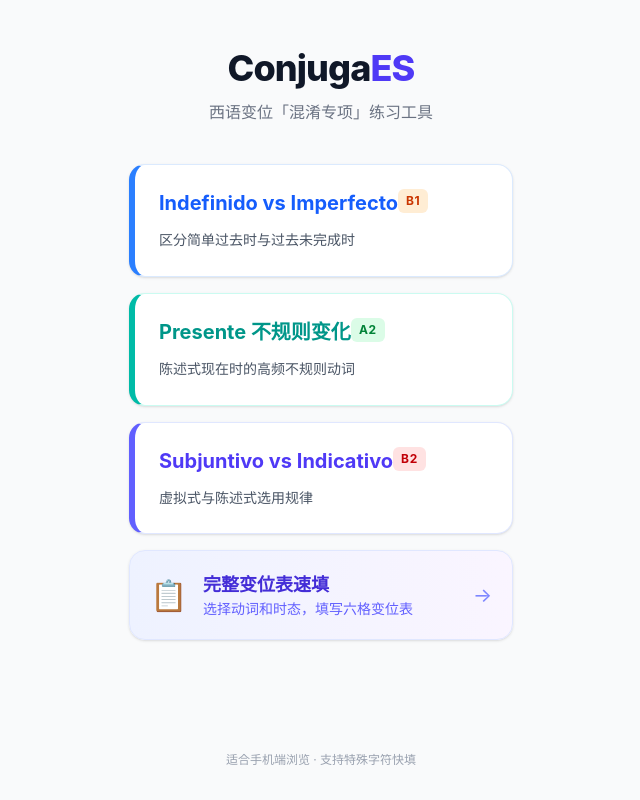
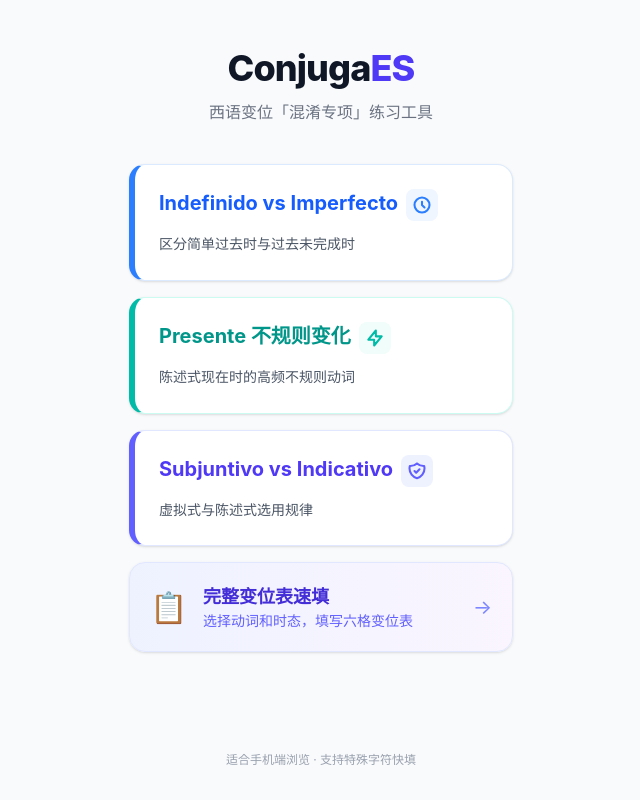
Before and after one commit to Oozaole/conjuja, a React (Vite) app: page / in a window 1280 px wide. Shown: the whole page, without its empty margins (319-959 px from the left). Built offline with nearby package versions, Linux system fonts and the light colour scheme.

Commit message:
feat: replace training pack difficulty badges with thematic SVGs

```diff
--- a/src/components/HomeScreen.jsx
+++ b/src/components/HomeScreen.jsx
@@ -7,11 +7,26 @@ const themeStyles = {
   indigo: { title: 'text-indigo-600', bg: 'bg-white', border: 'border-indigo-100', leftBar: 'border-l-indigo-500' }
 };
 
-const diffBadgeColor = {
-  'A1': 'bg-green-100 text-green-700',
-  'A2': 'bg-green-100 text-green-700',
-  'B1': 'bg-orange-100 text-orange-700',
-  'B2': 'bg-red-100 text-red-700'
+const PackIcon = ({ theme }) => {
+  if (theme === 'blue') {
+    return (
+      <div className="p-1.5 bg-blue-50 text-blue-500 rounded-lg shrink-0">
+        <svg className="w-5 h-5" fill="none" stroke="currentColor" viewBox="0 0 24 24"><path strokeLinecap="round" strokeLinejoin="round" strokeWidth={2.5} d="M12 8v4l3 3m6-3a9 9 0 11-18 0 9 9 0 0118 0z" /></svg>
+      </div>
+    );
+  }
+  if (theme === 'teal') {
+    return (
+      <div className="p-1.5 bg-teal-50 text-teal-500 rounded-lg shrink-0">
+        <svg className="w-5 h-5" fill="none" stroke="currentColor" viewBox="0 0 24 24"><path strokeLinecap="round" strokeLinejoin="round" strokeWidth={2.5} d="M13 10V3L4 14h7v7l9-11h-7z" /></svg>
+      </div>
+    );
+  }
+  return (
+    <div className="p-1.5 bg-indigo-50 text-indigo-500 rounded-lg shrink-0">
+      <svg className="w-5 h-5" fill="none" stroke="currentColor" viewBox="0 0 24 24"><path strokeLinecap="round" strokeLinejoin="round" strokeWidth={2.5} d="M9 12l2 2 4-4m5.618-4.016A11.955 11.955 0 0112 2.944a11.955 11.955 0 01-8.618 3.04A12.02 12.02 0 003 9c0 5.591 3.824 10.29 9 11.622 5.176-1.332 9-6.03 9-11.622 0-1.042-.133-2.052-.382-3.016z" /></svg>
+    </div>
+  );
 };
 
 const HomeScreen = ({ onSelectPack, onOpenTable }) => {
@@ -35,10 +50,8 @@ const HomeScreen = ({ onSelectPack, onOpenTable }) => {
               className={`w-full text-left ${theme.bg} p-6 rounded-2xl shadow-sm border border-l-[6px] ${theme.border} ${theme.leftBar} hover:shadow-md transition-all active:scale-[0.98] transform flex flex-col gap-2 relative overflow-hidden group`}
             >
               <div className="flex justify-between items-start mb-1">
-                <h2 className={`text-xl font-bold ${theme.title}`}>{pack.title}</h2>
-                <span className={`text-xs font-bold uppercase tracking-wider px-2 py-1 rounded-md ${diffBadgeColor[pack.difficulty] || 'bg-gray-100 text-gray-600'}`}>
-                  {pack.difficulty}
-                </span>
+                <h2 className={`text-xl font-bold ${theme.title} pr-2`}>{pack.title}</h2>
+                <PackIcon theme={pack.theme} />
               </div>
               <p className="text-gray-600 text-sm leading-relaxed">{pack.description}</p>
             </button>
```
